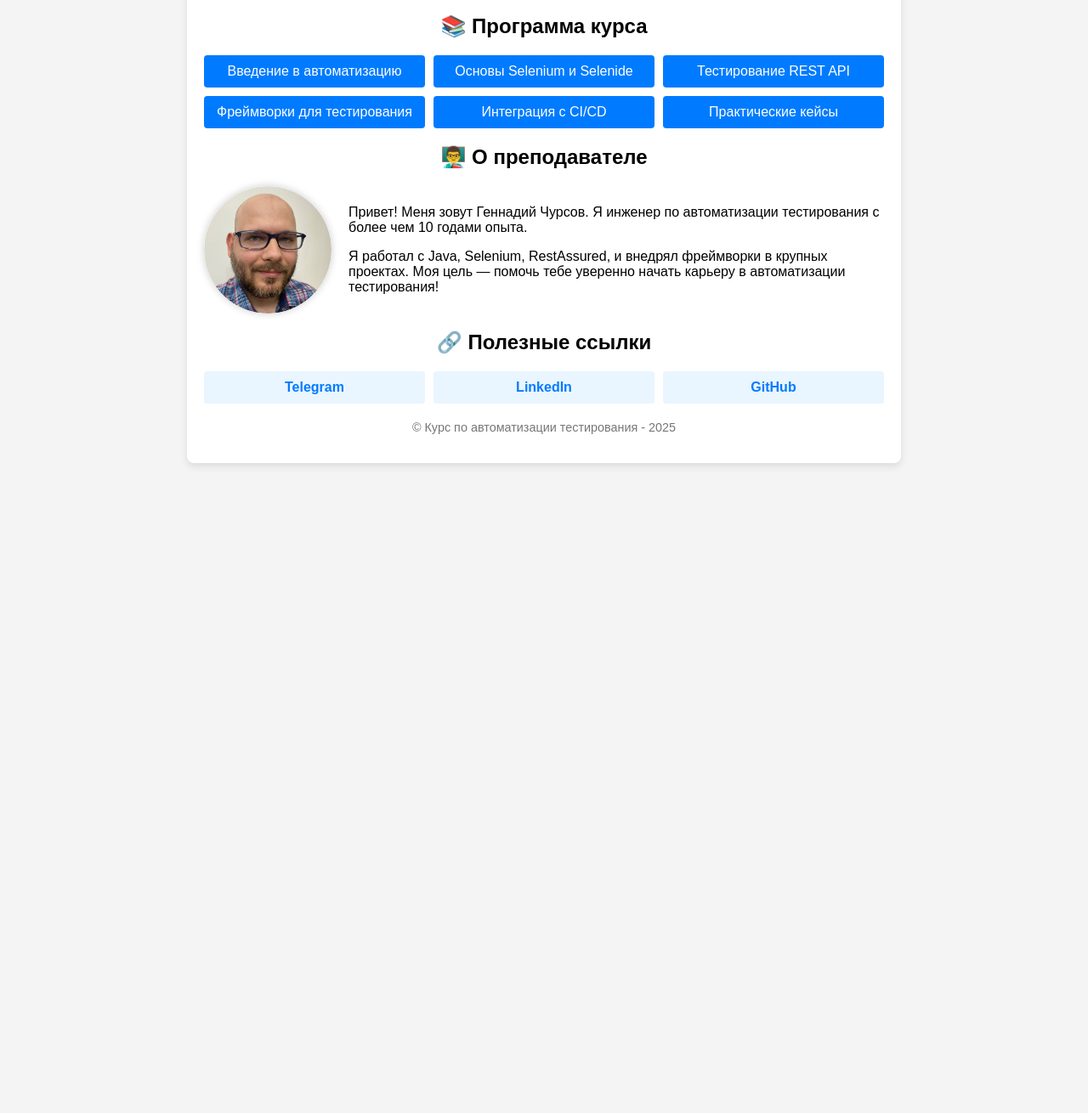
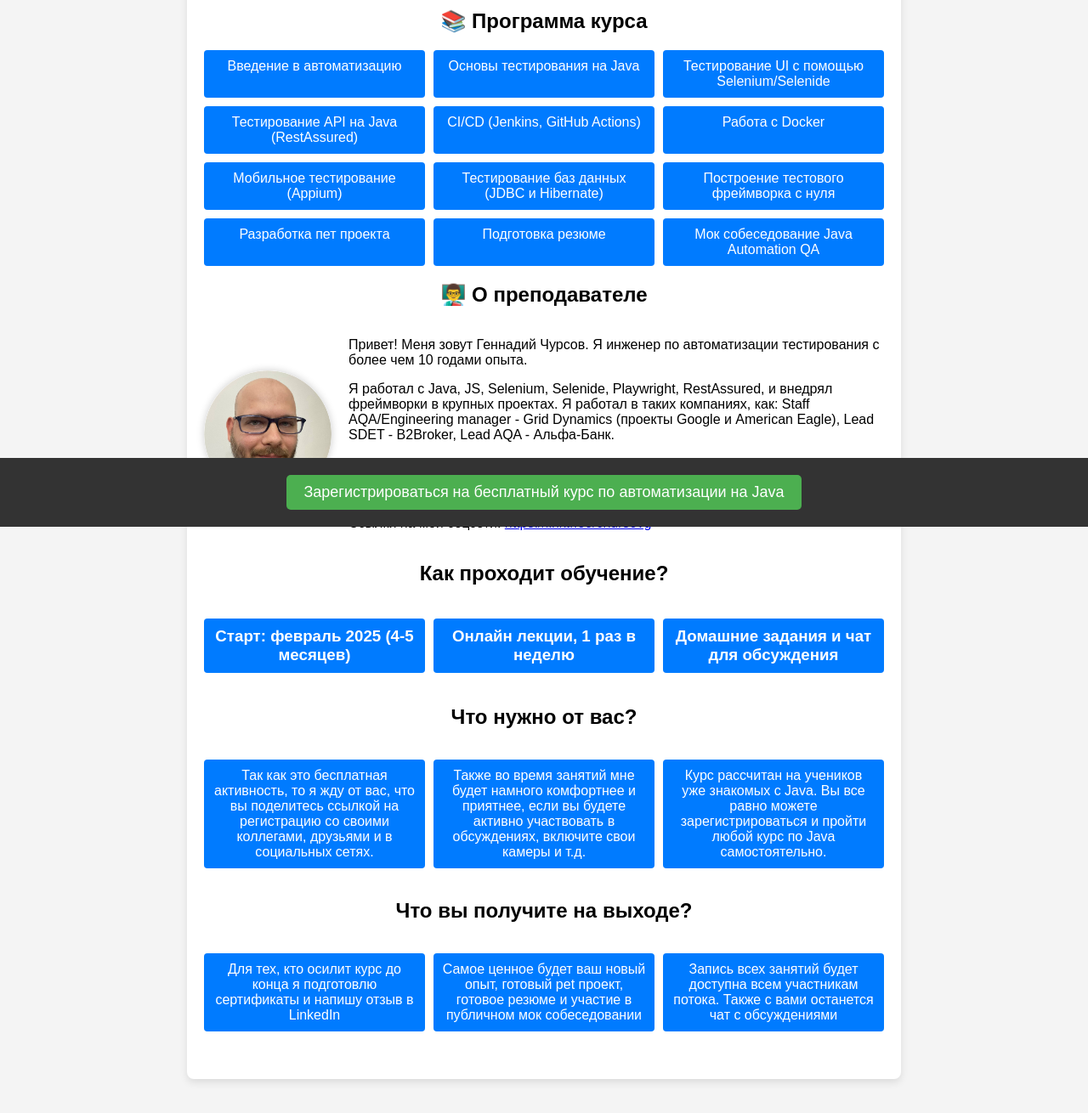
Before and after one commit to topsycreed/free-java-automation-course, a plain HTML site: page index.html in a window 1280 px wide. Shown: the part 180-1490 px from the top of the page at 85% size. Before the commit the page ends 800 px from the top, so only its background shows below. Drawn offline with Linux system fonts and the light colour scheme.

Commit message:
Updated site

```diff
--- a/assets/styles.css
+++ b/assets/styles.css
@@ -6,8 +6,8 @@ body, html {
   display: flex;
   justify-content: center;
   align-items: center;
-  height: 100vh;
   background-color: #f4f4f4;
+  padding-bottom: 20px;
 }
 
 .container {
@@ -34,6 +34,16 @@ footer {
   color: #777;
 }
 
+.course-title {
+  text-align: center;
+  font-size: 2rem; /* Можно увеличить размер шрифта для лучшего восприятия */
+  white-space: normal; /* Убирает ограничения по переносу текста */
+  overflow: hidden; /* Прячет текст, выходящий за пределы, если нужно */
+  text-overflow: ellipsis; /* Добавляет троеточие, если текст слишком длинный */
+  margin: 20px 0; /* Отступы сверху и снизу */
+  word-wrap: break-word; /* Разрешает разрывать длинные слова */
+}
+
 /* Программа курса */
 .course-program {
   display: grid;
@@ -43,6 +53,51 @@ footer {
 }
 
 .course-program div {
+  background: #007BFF;
+  color: #fff;
+  padding: 10px;
+  border-radius: 4px;
+  text-align: center;
+}
+
+.how-it-works {
+  display: grid;
+  grid-template-columns: repeat(3, 1fr);
+  gap: 10px;
+  margin: 20px 0;
+}
+
+.how-it-works h3 {
+  background: #007BFF;
+  color: #fff;
+  padding: 10px;
+  border-radius: 4px;
+  text-align: center;
+}
+
+.what-you-need {
+  display: grid;
+  grid-template-columns: repeat(3, 1fr);
+  gap: 10px;
+  margin: 20px 0;
+}
+
+.what-you-need p {
+  background: #007BFF;
+  color: #fff;
+  padding: 10px;
+  border-radius: 4px;
+  text-align: center;
+}
+
+.outcome {
+  display: grid;
+  grid-template-columns: repeat(3, 1fr);
+  gap: 10px;
+  margin: 20px 0;
+}
+
+.outcome p {
   background: #007BFF;
   color: #fff;
   padding: 10px;
@@ -71,25 +126,28 @@ footer {
   text-align: left;
 }
 
-/* Полезные ссылки */
-.links-container {
-  display: grid;
-  grid-template-columns: repeat(3, 1fr);
-  gap: 10px;
-  margin: 20px 0;
+/* Стили для кнопки регистрации */
+.registration {
+    position: fixed;
+    bottom: 0;
+    left: 0;
+    width: 100%;
+    background-color: #333;
+    padding: 20px 0;
+    text-align: center;
 }
 
-.links-container a {
-  text-decoration: none;
-  color: #007BFF;
-  font-weight: bold;
-  background: #e9f5ff;
-  padding: 10px;
-  border-radius: 4px;
-  text-align: center;
-  display: block;
+.registration-button {
+    color: white;
+    background-color: #4CAF50;
+    text-decoration: none;
+    font-size: 18px;
+    padding: 10px 20px;
+    border-radius: 5px;
+    display: inline-block;
+    transition: background-color 0.3s;
 }
 
-.links-container a:hover {
-  background: #d4ebff;
+.registration-button:hover {
+    background-color: #45a049;
 }
--- a/index.html
+++ b/index.html
@@ -9,8 +9,8 @@
 <body>
   <div class="container">
     <header>
-      <h1>Курс по автоматизации тестирования 🚀</h1>
-      <p>Изучите автоматизацию тестирования с нуля!</p>
+      <h1 class="course-title">Бесплатный курс по автоматизации тестирования на Java (Февраль 2025) 🚀</h1>
+      <p>Вы изучите основы автоматизации юнит, UI, API тестов. Создадите свой pet проект для портфолио. Подготовитесь к собеседованию на позицию Automation QA Engineer.</p>
     </header>
 
     <main>
@@ -18,12 +18,18 @@
       <section>
         <h2>📚 Программа курса</h2>
         <div class="course-program">
-          <div>Введение в автоматизацию</div>
-          <div>Основы Selenium и Selenide</div>
-          <div>Тестирование REST API</div>
-          <div>Фреймворки для тестирования</div>
-          <div>Интеграция с CI/CD</div>
-          <div>Практические кейсы</div>
+		  <div>Введение в автоматизацию</div>
+          <div>Основы тестирования на Java</div>
+          <div>Тестирование UI с помощью Selenium/Selenide</div>
+          <div>Тестирование API на Java (RestAssured)</div>
+          <div>CI/CD (Jenkins, GitHub Actions)</div>
+          <div>Работа с Docker</div>
+          <div>Мобильное тестирование (Appium)</div>
+          <div>Тестирование баз данных (JDBC и Hibernate)</div>
+          <div>Построение тестового фреймворка с нуля</div>
+          <div>Разработка пет проекта</div>
+          <div>Подготовка резюме</div>
+          <div>Мок собеседование Java Automation QA</div>
         </div>
       </section>
 
@@ -34,25 +40,60 @@
           <img src="assets/teacher.png" alt="Преподаватель курса" class="instructor-photo">
           <div class="instructor-info">
             <p>Привет! Меня зовут Геннадий Чурсов. Я инженер по автоматизации тестирования с более чем 10 годами опыта.</p>
-            <p>Я работал с Java, Selenium, RestAssured, и внедрял фреймворки в крупных проектах. Моя цель — помочь тебе уверенно начать карьеру в автоматизации тестирования!</p>
+            <p>Я работал с Java, JS, Selenium, Selenide, Playwright, RestAssured, и внедрял фреймворки в крупных проектах. Я работал в таких компаниях, как: Staff AQA/Engineering manager - Grid Dynamics (проекты Google и American Eagle), Lead SDET - B2Broker, Lead AQA - Альфа-Банк.</p>
+			<p>Являюсь преподавателем на курсах ФПМИ МФТИ, QA Guru, Product Star. Также я закончил обучение как ментор в Яндекс.Практикум. Так же я ментор, спикер, со-основатель сообщества тестировщиков Serbian QA Hub.</p>
+            <p>Ссылки на мои соцсети: <a href="https://linktr.ee/chursovg" target="_blank">https://linktr.ee/chursovg</a></p>
           </div>
         </div>
       </section>
 
-      <!-- Полезные ссылки -->
-      <section>
-        <h2>🔗 Полезные ссылки</h2>
-        <div class="links-container">
-          <a href="https://t.me/your_telegram" target="_blank">Telegram</a>
-          <a href="https://linkedin.com/in/your-profile" target="_blank">LinkedIn</a>
-          <a href="https://github.com/your-profile" target="_blank">GitHub</a>
+	  <!-- Как проходит обучение -->
+        <h2>Как проходит обучение?</h2>
+        <div class="how-it-works">
+            <div>
+                <h3>Старт: февраль 2025 (4-5 месяцев)</h3>
+            </div>
+            <div>
+                <h3>Онлайн лекции, 1 раз в неделю</h3>
+            </div>
+            <div>
+                <h3>Домашние задания и чат для обсуждения</h3>
+            </div>
         </div>
-      </section>
-    </main>
 
-    <footer>
-      <p>© Курс по автоматизации тестирования - 2025</p>
-    </footer>
+        <!-- Что нужно от вас -->
+        <h2>Что нужно от вас?</h2>
+        <div class="what-you-need">
+            <div>
+                <p>Так как это бесплатная активность, то я жду от вас, что вы поделитесь ссылкой на регистрацию со своими коллегами, друзьями и в социальных сетях.</p>
+            </div>
+            <div>
+                <p>Также во время занятий мне будет намного комфортнее и приятнее, если вы будете активно участвовать в обсуждениях, включите свои камеры и т.д.</p>
+            </div>
+            <div>
+                <p>Курс рассчитан на учеников уже знакомых с Java. Вы все равно можете зарегистрироваться и пройти любой курс по Java самостоятельно.</p>
+            </div>
+        </div>
+
+        <!-- Что вы получите на выходе -->
+        <h2>Что вы получите на выходе?</h2>
+        <div class="outcome">
+            <div>
+                <p>Для тех, кто осилит курс до конца я подготовлю сертификаты и напишу отзыв в LinkedIn</p>
+            </div>
+            <div>
+                <p>Самое ценное будет ваш новый опыт, готовый pet проект, готовое резюме и участие в публичном мок собеседовании</p>
+            </div>
+            <div>
+                <p>Запись всех занятий будет доступна всем участникам потока. Также с вами останется чат с обсуждениями</p>
+            </div>
+        </div>
+
+        <!-- Кнопка регистрации -->
+        <div class="registration">
+			<a href="https://docs.google.com/forms/d/e/1FAIpQLSfuH4VauAtP4zaOEqfRfEE0TUWYYLeZ_GVAwtBL6olxlh4iWw/viewform?usp=preview" target="_blank" class="registration-button">Зарегистрироваться на бесплатный курс по автоматизации на Java</a>
+		</div>
+    </div>
   </div>
 </body>
 </html>
```
